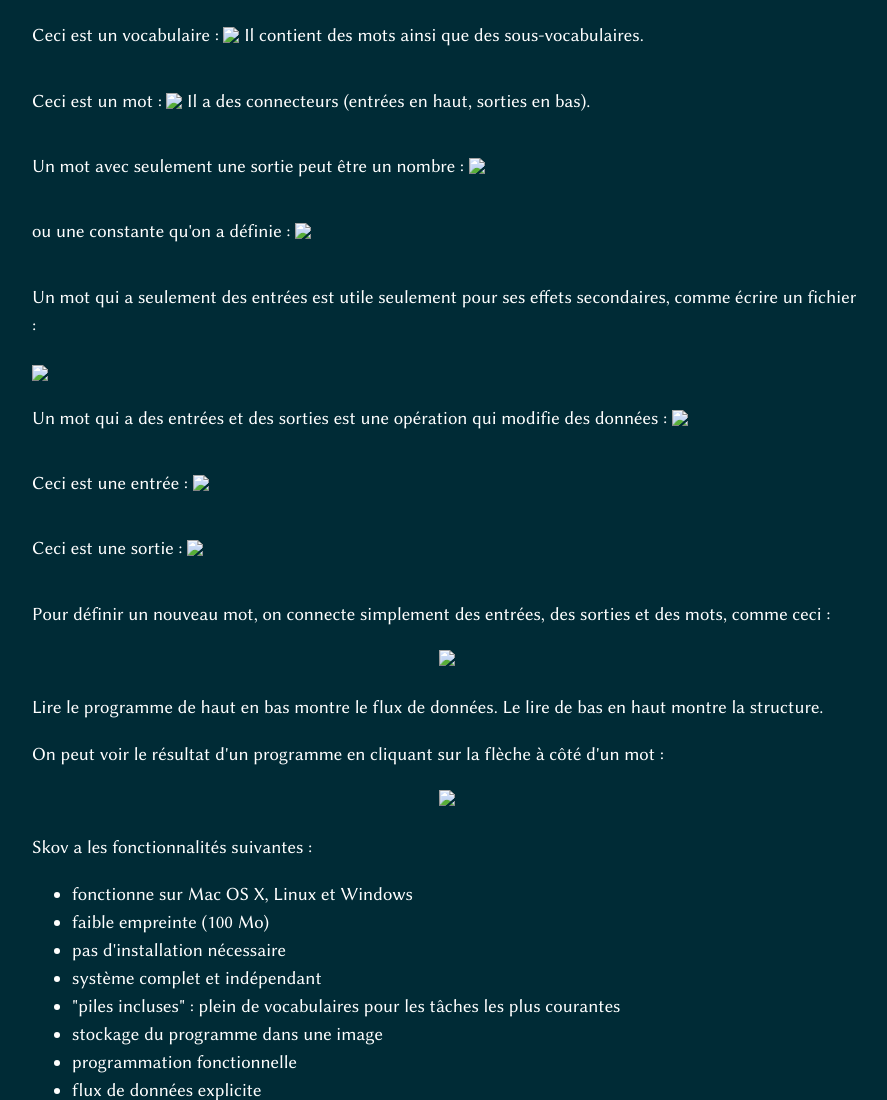
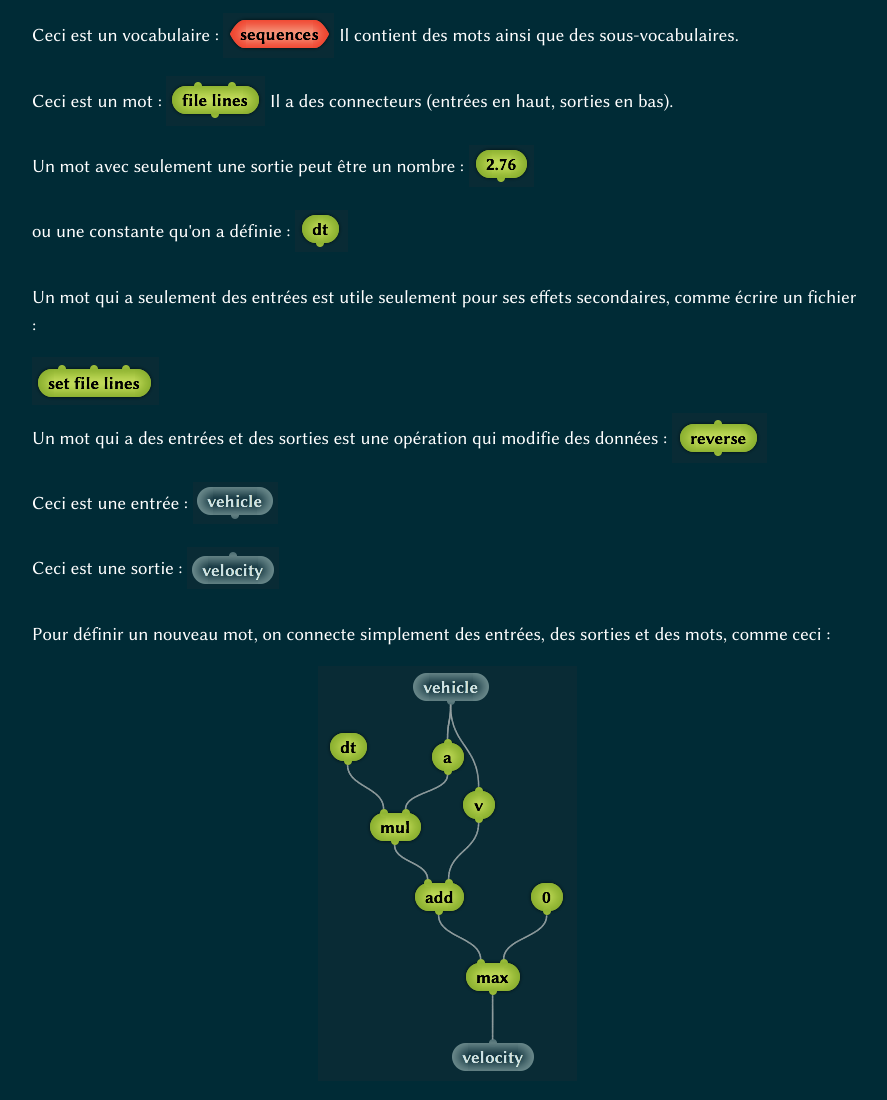
Before and after one commit to nicolas-p/skov, a plain HTML site: page fr/index.html in a window 1280 px wide. Shown: the part 1452-2552 px from the top of the page, without its empty margins (193-1080 px from the left). Drawn offline with Linux system fonts and the light colour scheme.

Commit message:
Fixed image paths

```diff
--- a/fr/index.html
+++ b/fr/index.html
@@ -33,46 +33,46 @@
 
 <div>
   <p class="bloc">Ceci est un vocabulaire :</p>
-  <img class="bloc" src="images/screenshot-vocab.png">
+  <img class="bloc" src="../images/screenshot-vocab.png">
   <p class="bloc">Il contient des mots ainsi que des sous-vocabulaires.</p>
 </div>
 <div>
   <p class="bloc">Ceci est un mot :</p>
-  <img class="bloc" src="images/screenshot-word.png">
+  <img class="bloc" src="../images/screenshot-word.png">
   <p class="bloc">Il a des connecteurs (entrées en haut, sorties en bas).</p>
 </div>
 <div>
   <p class="bloc">Un mot avec seulement une sortie peut être un nombre :</p>
-  <img class="bloc" src="images/screenshot-number.png">
+  <img class="bloc" src="../images/screenshot-number.png">
 </div>
 <div>
   <p class="bloc">ou une constante qu'on a définie :</p>
-  <img class="bloc" src="images/screenshot-constant.png">
+  <img class="bloc" src="../images/screenshot-constant.png">
 </div>
 <div>
   <p class="bloc">Un mot qui a seulement des entrées est utile seulement pour ses effets secondaires, comme écrire un fichier :</p>
-  <img class="bloc" src="images/screenshot-inputs-only.png">
+  <img class="bloc" src="../images/screenshot-inputs-only.png">
 </div>
 <div>
   <p class="bloc">Un mot qui a des entrées et des sorties est une opération qui modifie des données :</p>
-  <img class="bloc" src="images/screenshot-word-2.png">
+  <img class="bloc" src="../images/screenshot-word-2.png">
 </div>
 <div>
   <p class="bloc">Ceci est une entrée :</p>
-  <img class="bloc" src="images/screenshot-input.png">
+  <img class="bloc" src="../images/screenshot-input.png">
 </div>
 <div>
   <p class="bloc">Ceci est une sortie :</p>
-  <img class="bloc" src="images/screenshot-output.png">
+  <img class="bloc" src="../images/screenshot-output.png">
 </div>
 <p>Pour définir un nouveau mot, on connecte simplement des entrées, des sorties et des mots, comme ceci :</p>
-<div class="centred"><img src="images/screenshot-definition.png"></div>
+<div class="centred"><img src="../images/screenshot-definition.png"></div>
 
 
 <p>Lire le programme de haut en bas montre le flux de données. Le lire de bas en haut montre la structure.</p>
 
 <p>On peut voir le résultat d'un programme en cliquant sur la flèche à côté d'un mot :</p>
-<div class="centred"><img src="images/screenshot-result.png"></div>
+<div class="centred"><img src="../images/screenshot-result.png"></div>
 
 <p>Skov a les fonctionnalités suivantes :</p>
 <ul>
```
